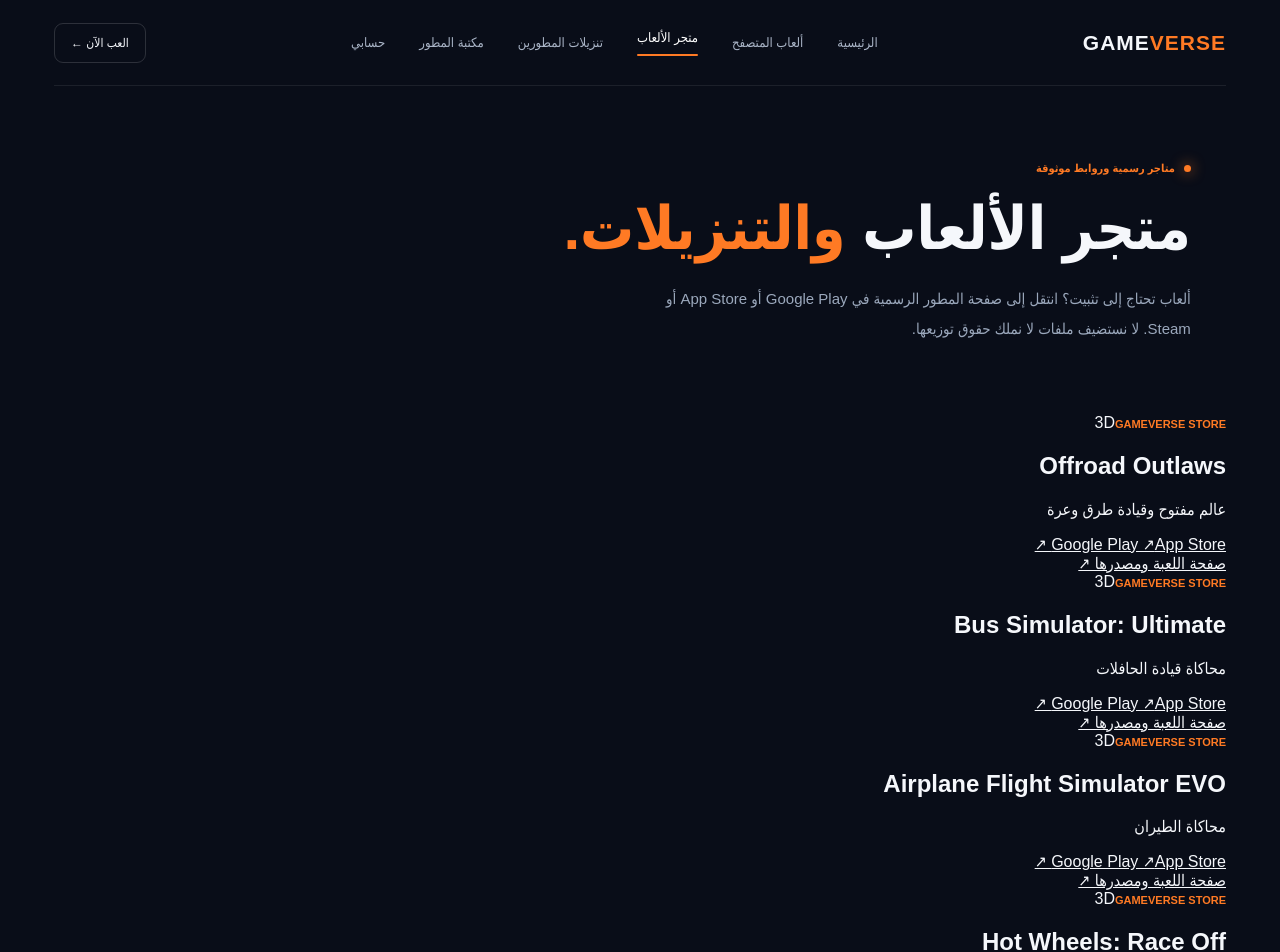
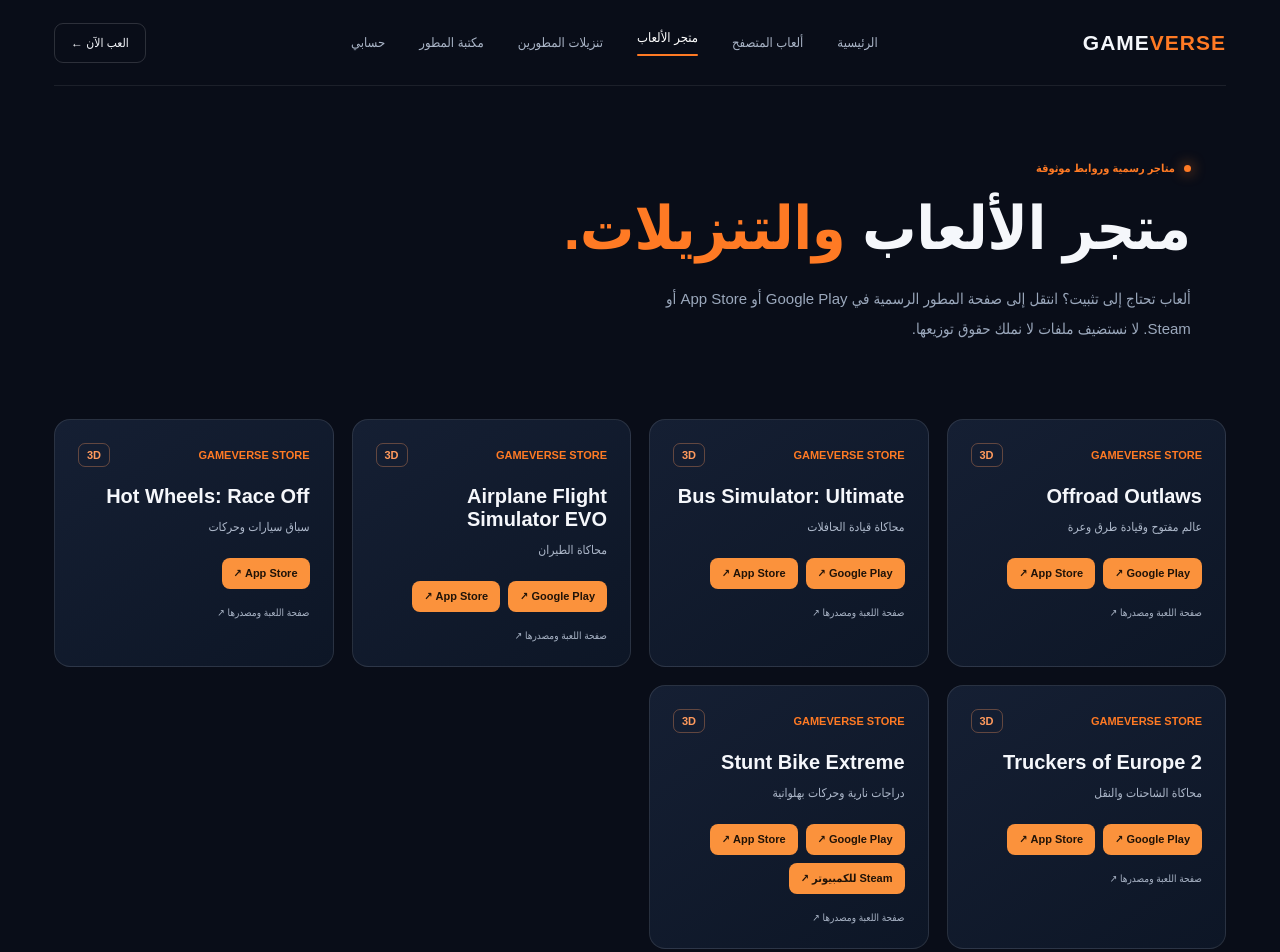
Before and after one commit to alza69191-art/gameverse-platform, a Next.js app: page /store in a window 1280 px wide. Shown: the top 952 px of the page. Built offline with nearby package versions, Linux system fonts and the light colour scheme; a web font is replaced by a local one.

Commit message:
Style official game store cards and download links

```diff
--- a/app/globals.css
+++ b/app/globals.css
@@ -69,3 +69,14 @@
 .download-card h2{font-size:23px;margin:14px 0 8px}.download-card p{color:#aeb9cb;line-height:1.8;min-height:58px}
 .download-meta{display:flex;justify-content:space-between;color:#aeb9cb;font-size:12px;border-top:1px solid #ffffff17;padding:13px 0;margin-top:14px}
 .download-button{display:block;text-align:center;background:#fb923c;color:#201308;text-decoration:none;padding:12px;border-radius:9px;font-weight:800}
+
+
+.store-grid{display:grid;grid-template-columns:repeat(auto-fit,minmax(260px,1fr));gap:18px;padding:5px 0 30px}
+.store-card{background:linear-gradient(145deg,#151f33,#0d1626);border:1px solid #ffffff1b;border-radius:16px;padding:23px;min-height:215px}
+.store-card-top{display:flex;justify-content:space-between;align-items:center}.store-3d{font-size:11px;font-weight:900;color:#ff9a5d;border:1px solid #ff9a5d55;border-radius:7px;padding:5px 8px}
+.store-card h2{font-size:20px;margin:18px 0 7px}.store-card p{color:#aeb9cb;font-size:12px;min-height:20px}
+.store-links{display:flex;flex-wrap:wrap;gap:8px;margin:18px 0 13px}.store-links a{background:#fb923c;color:#201308;text-decoration:none;padding:9px 12px;border-radius:8px;font-size:11px;font-weight:800}
+.store-source{font-size:10px;color:#aab5c7;text-decoration:none}.store-source:hover{color:#ff9a5d}
+.store-disclaimer{color:#8795aa;font-size:11px;line-height:2;margin:12px 0 50px}
+@media(max-width:900px){.store-grid{grid-template-columns:repeat(2,minmax(0,1fr))}}
+@media(max-width:560px){.store-grid{grid-template-columns:1fr}}
```
